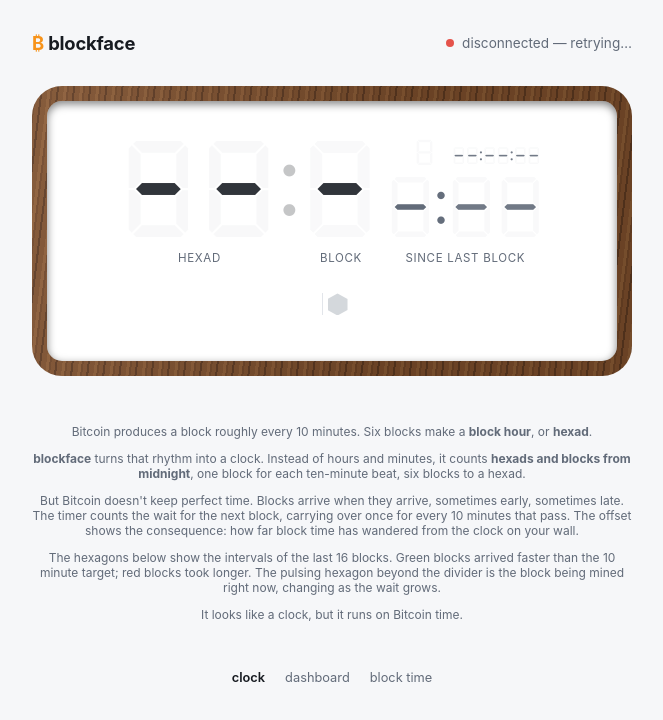
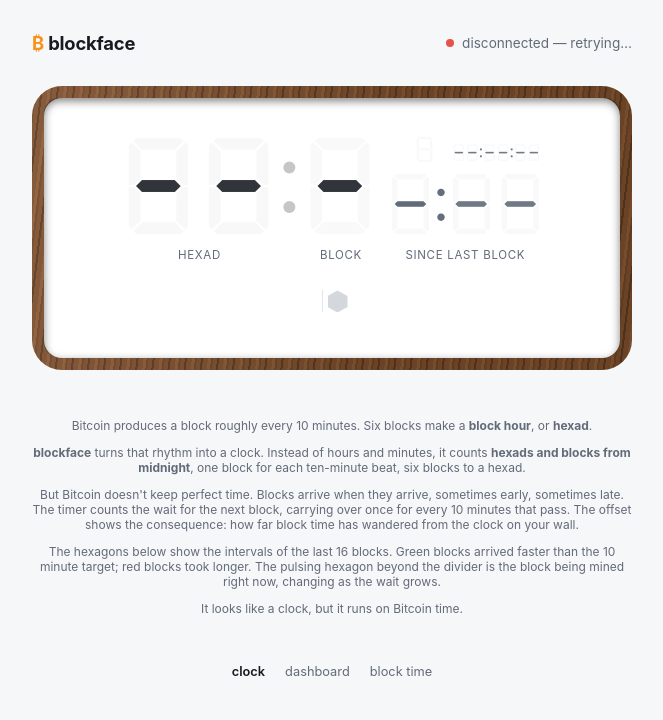
Before and after one commit to birkirbrynjarsson/blockface, a website: page src/public/clock.html in a window 1280 px wide. Shown: the whole page, without its empty margins (308-971 px from the left). Drawn offline with Linux system fonts and the light colour scheme.

Commit message:
Update panel width

```diff
--- a/src/public/clock.html
+++ b/src/public/clock.html
@@ -127,7 +127,7 @@
          the border ring — both layers respect the same rounded corners. */
       .panel {
         position: relative;
-        border: 15px solid transparent;
+        border: 12px solid transparent;
         border-radius: 30px;
         padding: 2.5rem 1.5rem;
         text-align: center;
```
